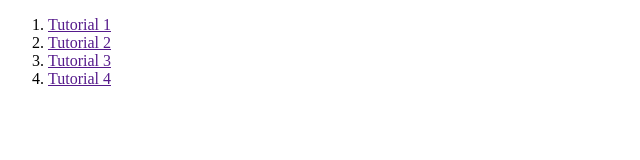
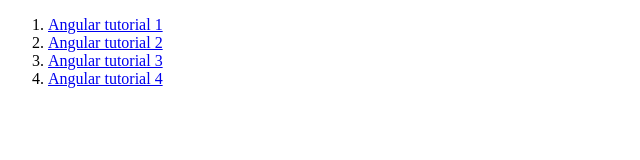
Before and after one commit to atbeasec/pages, a plain HTML site: page prog07.html in a window 1280 px wide. Shown: the whole page, without its empty margins (0-640 px from the left). Drawn offline with Linux system fonts and the light colour scheme.

Commit message:
Update prog07.html

```diff
--- a/prog07.html
+++ b/prog07.html
@@ -6,10 +6,10 @@
       <article>
          <section>
             <ol>
-               <li><a target='_blank' href = ''>Tutorial 1</a></li>
-               <li><a target='_blank' href = ''>Tutorial 2</a></li>
-               <li><a target='_blank' href = ''>Tutorial 3</a></li>
-               <li><a target='_blank' href = ''>Tutorial 4</a></li>
+               <li><a target='_blank' href = 'https://atbeasec.github.io/pages/prog07tutorial1.html'>Angular tutorial 1</a></li>
+               <li><a target='_blank' href = 'https://atbeasec.github.io/pages/prog07tutorial2.html'>Angular tutorial 2</a></li>
+               <li><a target='_blank' href = 'https://atbeasec.github.io/pages/prog07tutorial3.html'>Angular tutorial 3</a></li>
+               <li><a target='_blank' href = 'https://atbeasec.github.io/pages/prog07tutorial4.html'>Angular tutorial 4</a></li>
             </ol>
          </section>
       </article>
```
